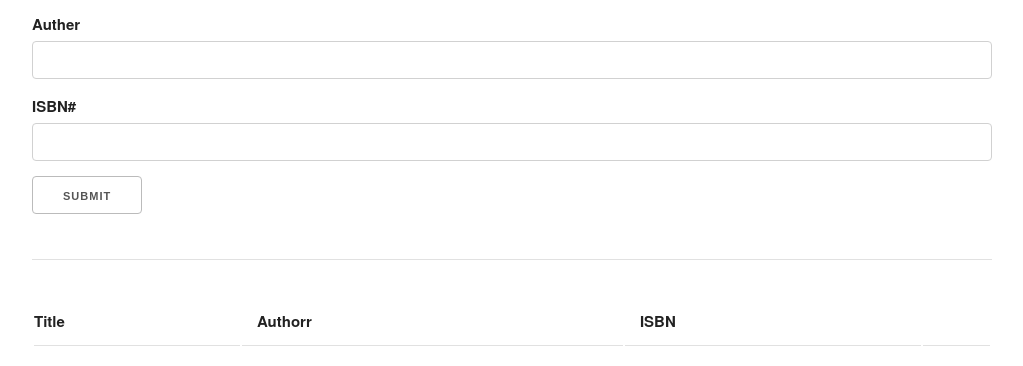
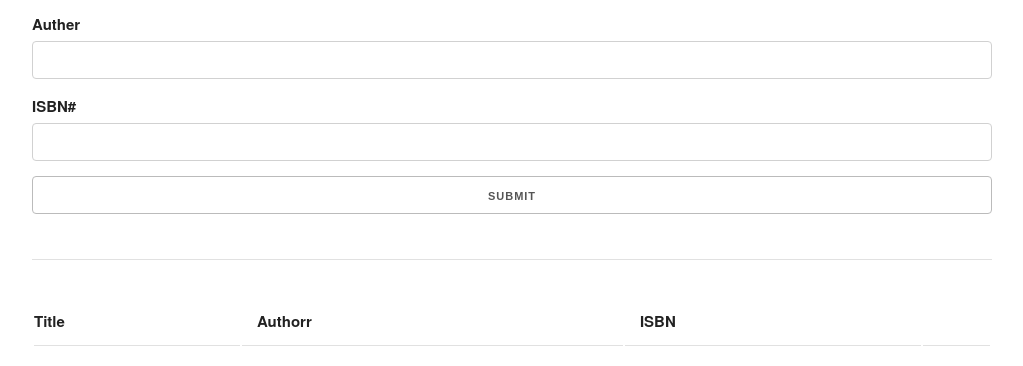
Before and after one commit to BeataJ/BookList-es6-es5, a plain HTML site: page index.html in a window 1280 px wide. Shown: the part 158-524 px from the top of the page, without its empty margins (128-1151 px from the left). Drawn offline with nearby package versions, Linux system fonts and the light colour scheme.

Commit message:
add class to submit button

```diff
--- a/index.html
+++ b/index.html
@@ -39,7 +39,7 @@
           <input type="text" id="isbn" class="u-full-width">
         </div>
         <div>
-          <input type="submit" value="submit">
+          <input type="submit" value="submit" class="u-full-width">
         </div>
       </form>
       <hr>
```
